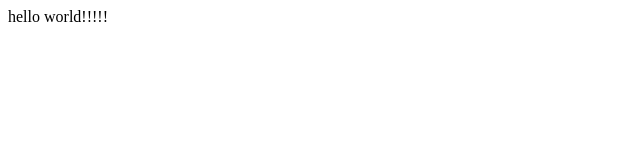
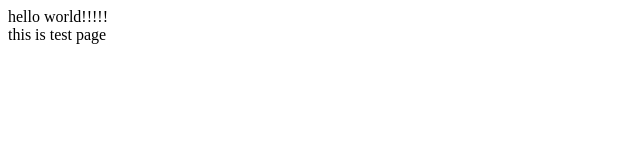
Before and after one commit to rinkoizumi/example, a plain HTML site: page index.html in a window 1280 px wide. Shown: the full height of the page, 0-640 px from the left. Drawn offline with Linux system fonts and the light colour scheme.

Commit message:
Update index.html

```diff
--- a/index.html
+++ b/index.html
@@ -7,6 +7,7 @@
 </head>
 <body>
 	<div>hello world!!!!!</div>
+	<div>this is test page</div>
 
 </body>
 </html>
```
